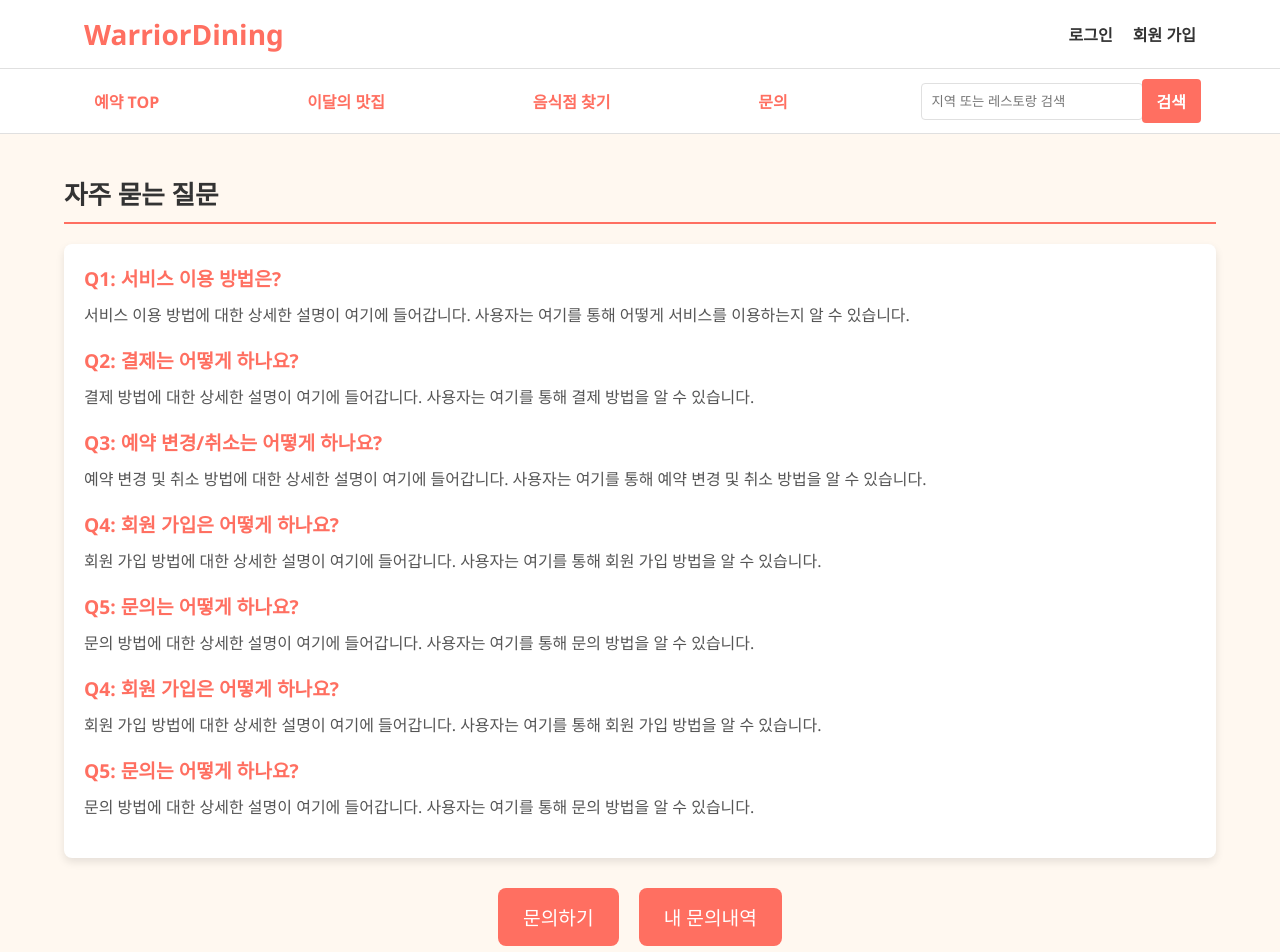
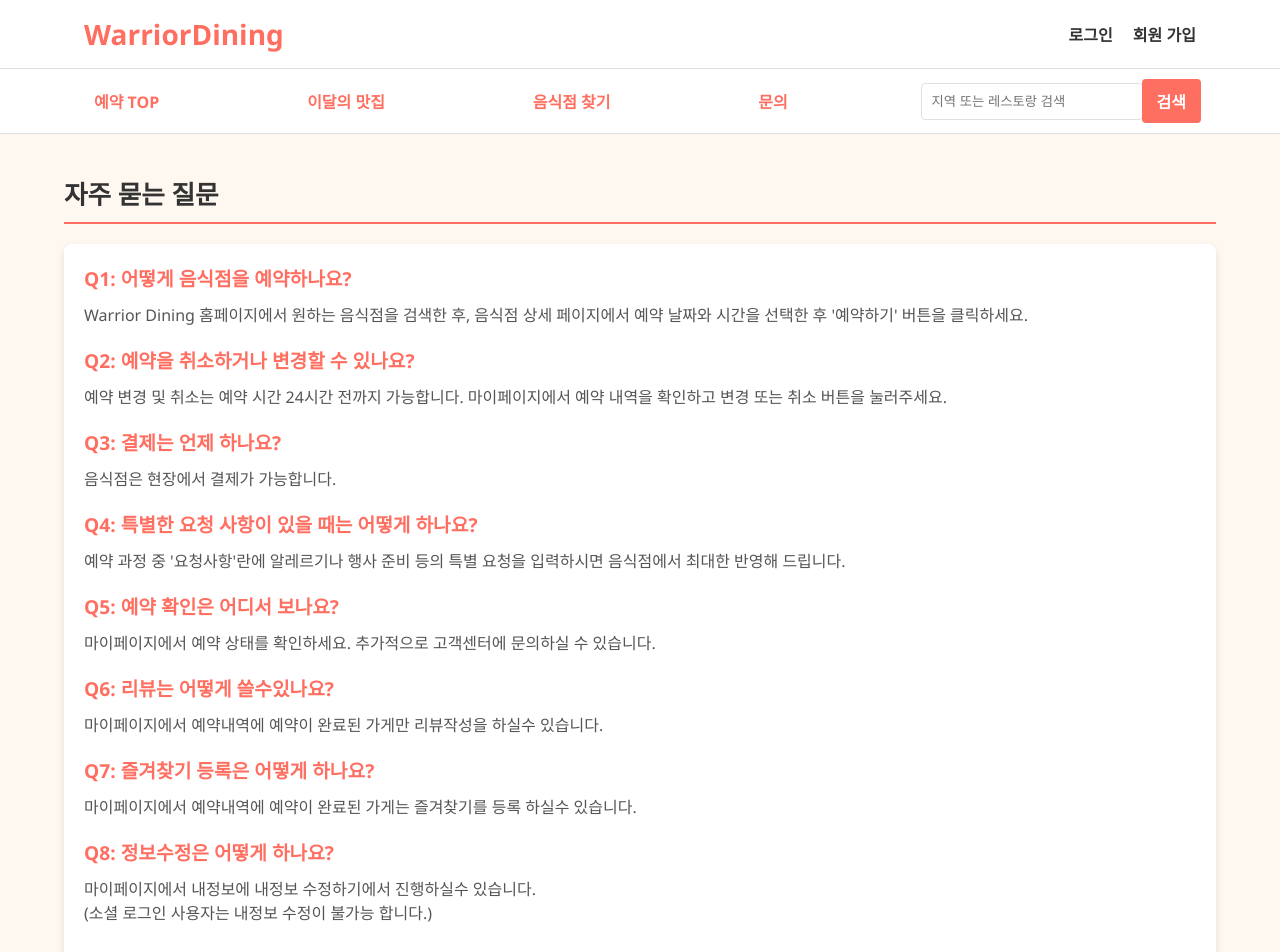
Before and after one commit to warrior-dining/warrior-dining-front, a React (Create React App) app: page /inquiryfaq in a window 1280 px wide. Shown: the top 952 px of the page. Built offline with nearby package versions, Linux system fonts and the light colour scheme; no server answers.

Commit message:
[#79] 사용자 문의사항 자주 묻는 질문 추가 및 변경

```diff
--- a/src/containers/InquiryFaq.js
+++ b/src/containers/InquiryFaq.js
@@ -2,29 +2,24 @@ import React from 'react';
 import '../css/default.css';
 import '../css/inquiry.css';
 import { useNavigate } from 'react-router-dom';
-import {useAuth} from '../context/AuthContext';
+import { useAuth } from '../context/AuthContext';
 
 const InquiryFaq = () => {
   const navigate = useNavigate();
-  const {isLoggedIn} = useAuth();
+  const { isLoggedIn } = useAuth();
 
   const InquiryClick = () => {
     if(!isLoggedIn) {
       alert("로그인 후 이용가능한 서비스입니다.");
       navigate('/signin');
-    }else {
+    } else {
       navigate('/inquirycreate');
     }
   };
 
   const InquiryDetailClick = () => {
-    if(!isLoggedIn) {
-      alert("로그인 후 이용가능한 서비스입니다.");
-      navigate('/signin');
-    }else {
-      navigate('/mypage/inquiry')
-    }
-  }
+    navigate('/mypage/inquiry');
+  };
 
   return (
     <>
@@ -35,32 +30,39 @@ const InquiryFaq = () => {
             <h2 className="section-title">자주 묻는 질문</h2>
             <div className="faq-container">
               <div className="faq-item">
-          <h3>Q1: 서비스 이용 방법은?</h3>
-          <p>서비스 이용 방법에 대한 상세한 설명이 여기에 들어갑니다. 사용자는 여기를 통해 어떻게 서비스를 이용하는지 알 수 있습니다.</p>
+                <h3>Q1: 어떻게 음식점을 예약하나요?</h3>
+                <p> Warrior Dining 홈페이지에서 원하는 음식점을 검색한 후, 음식점 상세 페이지에서 예약 날짜와 시간을 선택한 후 '예약하기' 버튼을 클릭하세요.</p>
               </div>
               <div className="faq-item">
-          <h3>Q2: 결제는 어떻게 하나요?</h3>
-          <p>결제 방법에 대한 상세한 설명이 여기에 들어갑니다. 사용자는 여기를 통해 결제 방법을 알 수 있습니다.</p>
+                <h3>Q2: 예약을 취소하거나 변경할 수 있나요?</h3>
+                <p> 예약 변경 및 취소는 예약 시간 24시간 전까지 가능합니다. 마이페이지에서 예약 내역을 확인하고 변경 또는 취소 버튼을 눌러주세요.</p>
               </div>
               <div className="faq-item">
-          <h3>Q3: 예약 변경/취소는 어떻게 하나요?</h3>
-          <p>예약 변경 및 취소 방법에 대한 상세한 설명이 여기에 들어갑니다. 사용자는 여기를 통해 예약 변경 및 취소 방법을 알 수 있습니다.</p>
+                <h3>Q3: 결제는 언제 하나요?</h3>
+                <p> 음식점은 현장에서 결제가 가능합니다.</p>
               </div>
               <div className="faq-item">
-          <h3>Q4: 회원 가입은 어떻게 하나요?</h3>
-          <p>회원 가입 방법에 대한 상세한 설명이 여기에 들어갑니다. 사용자는 여기를 통해 회원 가입 방법을 알 수 있습니다.</p>
+                <h3>Q4: 특별한 요청 사항이 있을 때는 어떻게 하나요?</h3>
+                <p> 예약 과정 중 '요청사항'란에 알레르기나 행사 준비 등의 특별 요청을 입력하시면 음식점에서 최대한 반영해 드립니다.</p>
               </div>
               <div className="faq-item">
-          <h3>Q5: 문의는 어떻게 하나요?</h3>
-          <p>문의 방법에 대한 상세한 설명이 여기에 들어갑니다. 사용자는 여기를 통해 문의 방법을 알 수 있습니다.</p>
+                <h3>Q5: 예약 확인은 어디서 보나요?</h3>
+                <p> 마이페이지에서 예약 상태를 확인하세요. 추가적으로 고객센터에 문의하실 수 있습니다.</p>
               </div>
               <div className="faq-item">
-          <h3>Q4: 회원 가입은 어떻게 하나요?</h3>
-          <p>회원 가입 방법에 대한 상세한 설명이 여기에 들어갑니다. 사용자는 여기를 통해 회원 가입 방법을 알 수 있습니다.</p>
+                <h3>Q6: 리뷰는 어떻게 쓸수있나요?</h3>
+                <p> 마이페이지에서 예약내역에 예약이 완료된 가게만 리뷰작성을 하실수 있습니다.</p>
               </div>
               <div className="faq-item">
-          <h3>Q5: 문의는 어떻게 하나요?</h3>
-          <p>문의 방법에 대한 상세한 설명이 여기에 들어갑니다. 사용자는 여기를 통해 문의 방법을 알 수 있습니다.</p>
+                <h3>Q7: 즐겨찾기 등록은 어떻게 하나요?</h3>
+                <p> 마이페이지에서 예약내역에 예약이 완료된 가게는 즐겨찾기를 등록 하실수 있습니다.</p>
+              </div>
+              <div className="faq-item">
+                <h3>Q8: 정보수정은 어떻게 하나요?</h3>
+                <p> 마이페이지에서 내정보에 내정보 수정하기에서 진행하실수 있습니다.
+                  <br />
+                  (소셜 로그인 사용자는 내정보 수정이 불가능 합니다.)
+                </p>
               </div>
             </div>
           </section>
@@ -71,11 +73,8 @@ const InquiryFaq = () => {
           </div>
         </div>
       </main>
-
     </>
-
   );
 };
 
-
 export default InquiryFaq;
```
Lines whose indentation alone changed are shown as unchanged.
